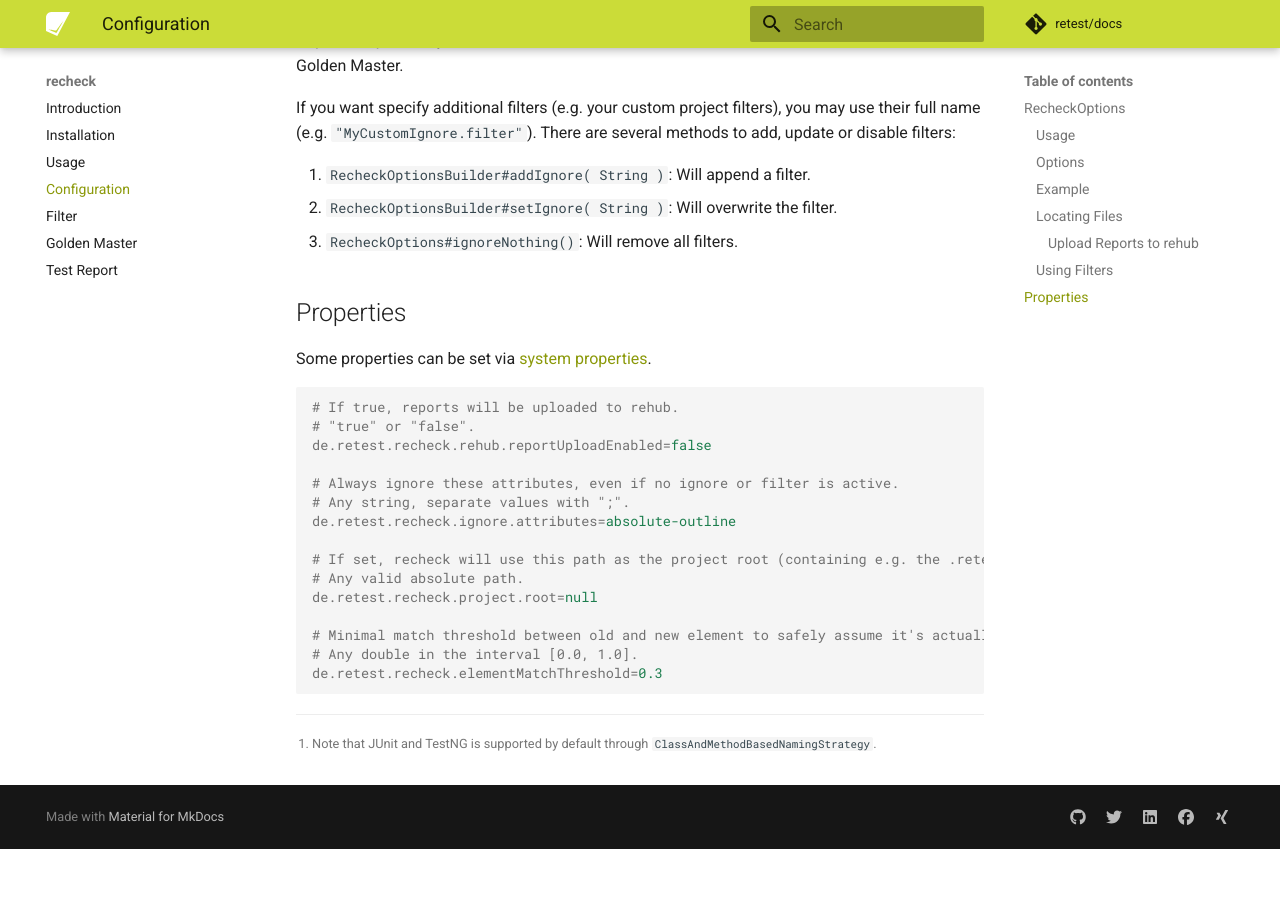
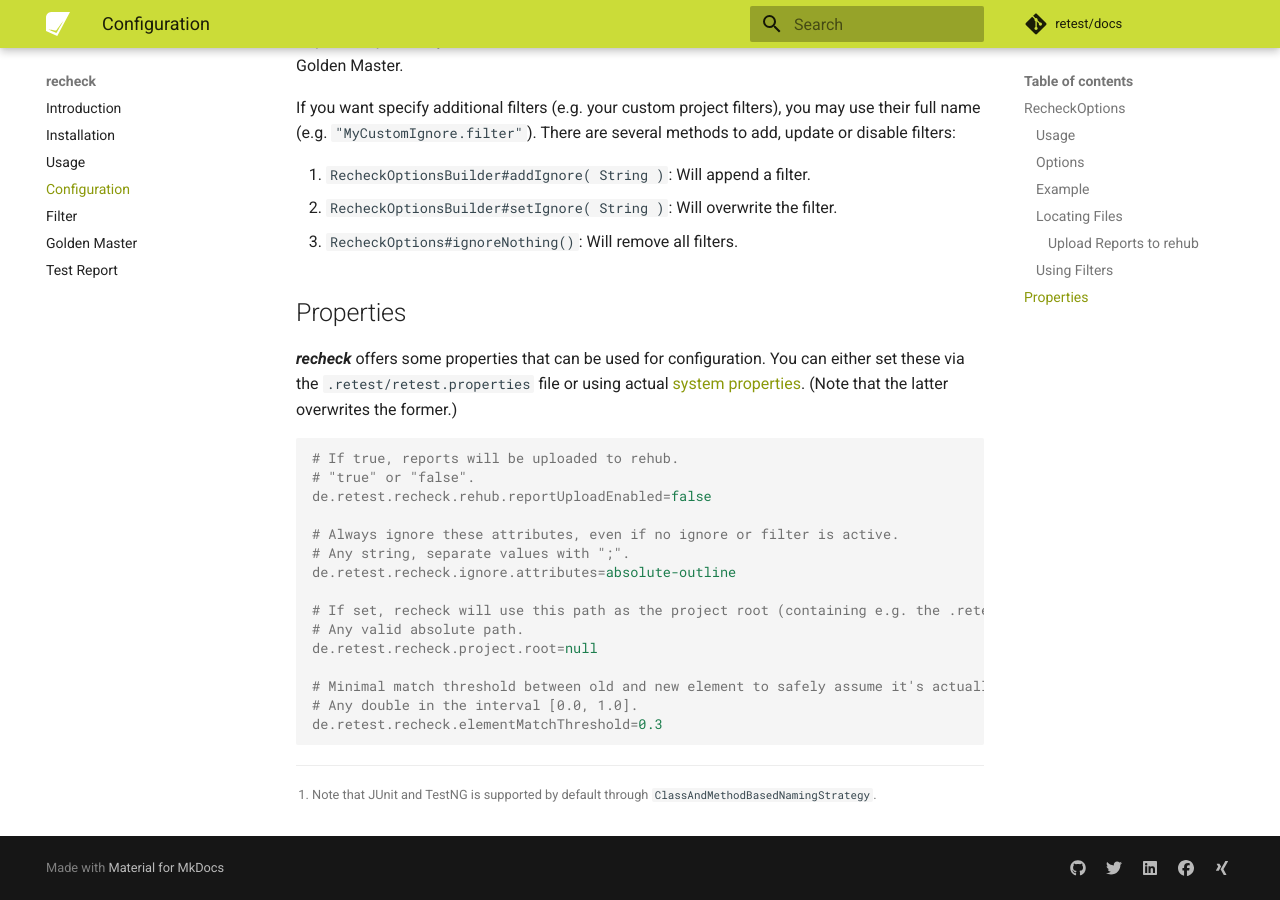
Before and after one commit to retest/docs, an MkDocs documentation site: the page built from docs/recheck/usage/configuration.md, in a window 1280 px wide and 900 px high, scrolled down 2944 px. Built offline with MkDocs 1.6.1 and Material for MkDocs 9.7.7, drawn with Linux system fonts in a browser that asks for light colours; comment, search, counter and statistics services are not loaded; before the commit the page ends 3793 px from its top, so only the background shows below that.

Commit message:
Point to now working props file

````diff
--- a/docs/recheck/usage/configuration.md
+++ b/docs/recheck/usage/configuration.md
@@ -98,7 +98,7 @@
 
 ## Properties
 
-Some properties can be set via [system properties](https://docs.oracle.com/javase/8/docs/api/java/lang/System.html#setProperty-java.lang.String-java.lang.String-).
+***recheck*** offers some properties that can be used for configuration. You can either set these via the `.retest/retest.properties` file or using actual [system properties](https://docs.oracle.com/javase/tutorial/essential/environment/sysprop.html). (Note that the latter overwrites the former.)
 
 ```properties
 # If true, reports will be uploaded to rehub.
````
